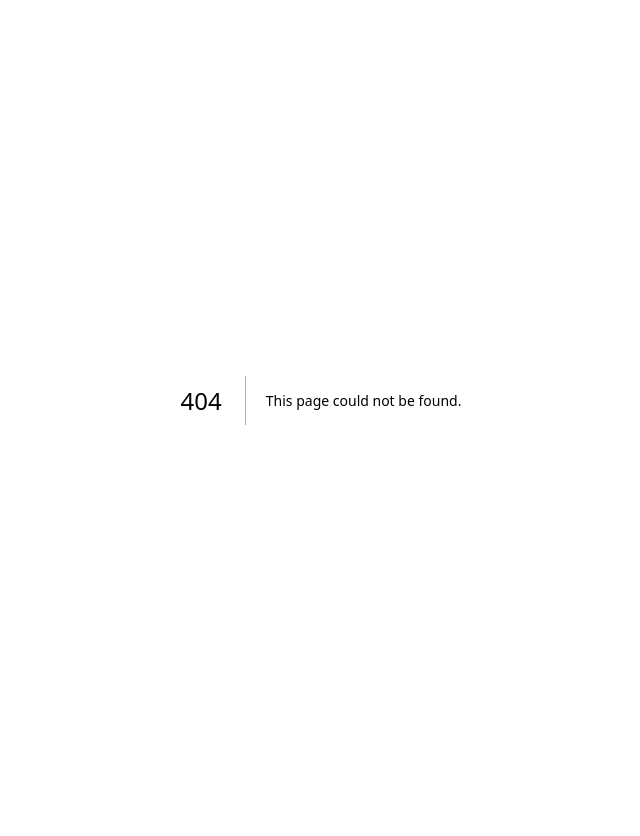
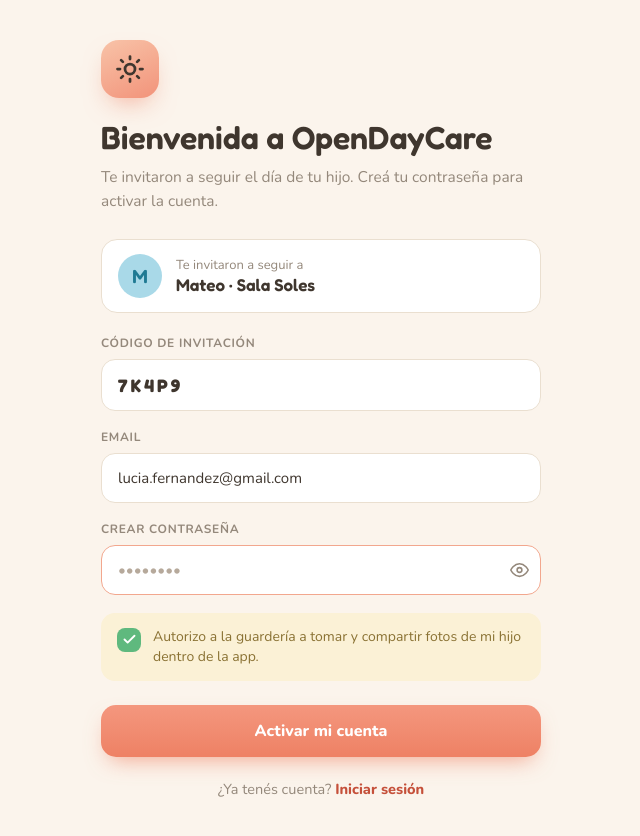
Before and after one commit to JoaquinFelix/06-open-daycare, a Next.js app: page /activar-cuenta in a window 1280 px wide. Before the commit this address had no page. Shown: the top 836 px of the page, without its empty margins (319-959 px from the left). Before the commit the page ends 800 px from the top, so only its background shows below. Built offline with nearby package versions, Linux system fonts and the light colour scheme.

Commit message:
Paso 6 (crear components/auth/ActivateAccountScreen.tsx con estructura, estado, validación, toggle y navegación) y Paso 7

```diff
--- /dev/null
+++ b/app/(auth)/activar-cuenta/page.tsx
@@ -0,0 +1,11 @@
+import type { Metadata } from "next";
+import { ActivateAccountScreen } from "@/components/auth/ActivateAccountScreen";
+
+export const metadata: Metadata = {
+  title: "Activar cuenta · OpenDayCare",
+};
+
+// Fuera del AppShell: la activación no lleva sidebar.
+export default function ActivateAccountPage() {
+  return <ActivateAccountScreen />;
+}
--- /dev/null
+++ b/components/auth/ActivateAccountScreen.tsx
@@ -0,0 +1,208 @@
+"use client";
+
+import { useState, type FormEvent } from "react";
+import Link from "next/link";
+import { useRouter } from "next/navigation";
+import { FieldError } from "@/components/auth/FieldError";
+import { Icon } from "@/components/ui/icons";
+
+type ActivateErrors = { code: boolean; email: boolean; password: boolean };
+
+// Réplica de references/pantallas/activar-cuenta.dc.html.
+export function ActivateAccountScreen() {
+  const router = useRouter();
+  const [code, setCode] = useState("7K4P9");
+  const [email, setEmail] = useState("lucia.fernandez@gmail.com");
+  const [password, setPassword] = useState("");
+  const [consent, setConsent] = useState(true);
+  const [showPassword, setShowPassword] = useState(false);
+  const [errors, setErrors] = useState<ActivateErrors>({
+    code: false,
+    email: false,
+    password: false,
+  });
+
+  function updateField(field: keyof ActivateErrors, value: string) {
+    if (field === "code") setCode(value);
+    else if (field === "email") setEmail(value);
+    else setPassword(value);
+    setErrors((prev) => (prev[field] ? { ...prev, [field]: false } : prev));
+  }
+
+  function handleSubmit(event: FormEvent<HTMLFormElement>) {
+    event.preventDefault();
+    const nextErrors: ActivateErrors = {
+      code: code.trim() === "",
+      email: email.trim() === "",
+      password: password === "",
+    };
+    if (nextErrors.code || nextErrors.email || nextErrors.password) {
+      setErrors(nextErrors);
+      return;
+    }
+    router.push("/");
+  }
+
+  const fieldBorder = (hasError: boolean, rest?: string) =>
+    hasError ? "border-primary-deep" : (rest ?? "border-[#EADFD0]");
+
+  return (
+    <div className="flex min-h-screen items-center justify-center bg-[#FBF4EC] p-6 md:p-10">
+      <div className="w-full max-w-[440px]">
+        <div className="mb-[22px] flex h-[58px] w-[58px] items-center justify-center rounded-[18px] bg-[linear-gradient(155deg,#F8C3A8,#F2937A)] shadow-[0_12px_26px_-10px_rgba(238,129,100,.65)]">
+          <Icon name="sun" size={30} strokeWidth={2.2} />
+        </div>
+
+        <h1 className="mb-2 font-display text-[32px] leading-[1.15] font-semibold text-ink">
+          Bienvenida a OpenDayCare
+        </h1>
+        <p className="mb-[26px] text-[15.5px] leading-[1.55] text-ink-soft">
+          Te invitaron a seguir el día de tu hijo. Creá tu contraseña para
+          activar la cuenta.
+        </p>
+
+        <div className="mb-[22px] flex items-center gap-[14px] rounded-2xl border-[1.5px] border-[#EADFD0] bg-white p-[14px_16px]">
+          <span className="flex h-[44px] w-[44px] flex-none items-center justify-center rounded-full bg-[#A9D9E8] font-display text-[19px] font-semibold text-[#1F7A93]">
+            M
+          </span>
+          <span className="min-w-0">
+            <span className="block text-[13px] text-ink-soft">
+              Te invitaron a seguir a
+            </span>
+            <span className="block font-display text-[17px] font-semibold text-ink">
+              Mateo · Sala Soles
+            </span>
+          </span>
+        </div>
+
+        <form onSubmit={handleSubmit} noValidate>
+          <div className="mb-[18px]">
+            <label
+              htmlFor="activate-code"
+              className="mb-2 block text-[12px] font-bold tracking-[0.7px] text-ink-soft"
+            >
+              CÓDIGO DE INVITACIÓN
+            </label>
+            <input
+              id="activate-code"
+              type="text"
+              value={code}
+              onChange={(event) => updateField("code", event.target.value)}
+              aria-invalid={errors.code}
+              className={`w-full rounded-[14px] border-[1.5px] bg-white px-4 py-[14px] font-display text-[18px] font-bold tracking-[3px] text-ink outline-none placeholder:text-[#B6A99B] focus-visible:ring-2 focus-visible:ring-accent ${fieldBorder(
+                errors.code,
+              )}`}
+            />
+            {errors.code && <FieldError />}
+          </div>
+
+          <div className="mb-[18px]">
+            <label
+              htmlFor="activate-email"
+              className="mb-2 block text-[12px] font-bold tracking-[0.7px] text-ink-soft"
+            >
+              EMAIL
+            </label>
+            <input
+              id="activate-email"
+              type="email"
+              value={email}
+              onChange={(event) => updateField("email", event.target.value)}
+              aria-invalid={errors.email}
+              className={`w-full rounded-[14px] border-[1.5px] bg-white px-4 py-[14px] text-[15px] text-ink outline-none placeholder:text-[#B6A99B] focus-visible:ring-2 focus-visible:ring-accent ${fieldBorder(
+                errors.email,
+              )}`}
+            />
+            {errors.email && <FieldError />}
+          </div>
+
+          <div className="mb-[18px]">
+            <label
+              htmlFor="activate-password"
+              className="mb-2 block text-[12px] font-bold tracking-[0.7px] text-ink-soft"
+            >
+              CREAR CONTRASEÑA
+            </label>
+            <div className="relative">
+              <input
+                id="activate-password"
+                type={showPassword ? "text" : "password"}
+                value={password}
+                onChange={(event) =>
+                  updateField("password", event.target.value)
+                }
+                placeholder="••••••••"
+                aria-invalid={errors.password}
+                className={`w-full rounded-[14px] border-[1.5px] bg-white px-4 py-[14px] pr-11 text-[15px] text-ink outline-none placeholder:text-[#B6A99B] focus-visible:ring-2 focus-visible:ring-accent ${fieldBorder(
+                  errors.password,
+                  "border-[#F2A78E]",
+                )}`}
+              />
+              <button
+                type="button"
+                onClick={() => setShowPassword((visible) => !visible)}
+                aria-label={
+                  showPassword ? "Ocultar contraseña" : "Mostrar contraseña"
+                }
+                className="absolute top-1/2 right-3 -translate-y-1/2 text-ink-soft"
+              >
+                <Icon name={showPassword ? "eye-off" : "eye"} size={19} />
+              </button>
+            </div>
+            {errors.password && <FieldError />}
+          </div>
+
+          <label className="mb-6 flex cursor-pointer items-start gap-3 rounded-[14px] bg-[#FBF1D6] p-[14px_16px]">
+            <input
+              type="checkbox"
+              checked={consent}
+              onChange={(event) => setConsent(event.target.checked)}
+              className="peer sr-only"
+            />
+            <span
+              aria-hidden="true"
+              className={`mt-px flex h-6 w-6 flex-none items-center justify-center rounded-[8px] peer-focus-visible:ring-2 peer-focus-visible:ring-accent ${
+                consent
+                  ? "bg-[#5FB97E]"
+                  : "border-[1.5px] border-[#DFD2BC] bg-white"
+              }`}
+            >
+              {consent && (
+                <svg
+                  width="15"
+                  height="15"
+                  viewBox="0 0 24 24"
+                  fill="none"
+                  stroke="#fff"
+                  strokeWidth="3"
+                  strokeLinecap="round"
+                  strokeLinejoin="round"
+                >
+                  <polyline points="20 6 9 17 4 12" />
+                </svg>
+              )}
+            </span>
+            <span className="text-[14px] leading-[1.45] text-[#8A7234]">
+              Autorizo a la guardería a tomar y compartir fotos de mi hijo dentro
+              de la app.
+            </span>
+          </label>
+
+          <button
+            type="submit"
+            className="block w-full rounded-[15px] bg-[linear-gradient(180deg,#F4977E,#EE8164)] py-[15px] text-center text-[16px] font-extrabold text-white shadow-[0_10px_22px_-8px_rgba(238,129,100,.7)]"
+          >
+            Activar mi cuenta
+          </button>
+        </form>
+
+        <p className="mt-[22px] text-center text-[14.5px] text-ink-soft">
+          ¿Ya tenés cuenta?{" "}
+          <Link href="/login" className="font-extrabold text-primary-deep">
+            Iniciar sesión
+          </Link>
+        </p>
+      </div>
+    </div>
+  );
+}
--- /dev/null
+++ b/components/auth/FieldError.tsx
@@ -0,0 +1,8 @@
+// Mensaje compartido de validación de los formularios de auth.
+export function FieldError() {
+  return (
+    <p className="mt-2 text-[13px] font-bold text-primary-deep">
+      Este campo es obligatorio.
+    </p>
+  );
+}
--- a/components/auth/LoginScreen.tsx
+++ b/components/auth/LoginScreen.tsx
@@ -3,6 +3,7 @@
 import { useState, type FormEvent } from "react";
 import Link from "next/link";
 import { useRouter } from "next/navigation";
+import { FieldError } from "@/components/auth/FieldError";
 import { Icon } from "@/components/ui/icons";
 
 type LoginErrors = { email: boolean; password: boolean };
@@ -93,7 +94,7 @@
                 value={email}
                 onChange={(event) => updateField("email", event.target.value)}
                 aria-invalid={errors.email}
-                className={`w-full rounded-[14px] border-[1.5px] bg-white px-4 py-[14px] text-[15px] text-ink outline-none placeholder:text-[#B6A99B] ${
+                className={`w-full rounded-[14px] border-[1.5px] bg-white px-4 py-[14px] text-[15px] text-ink outline-none placeholder:text-[#B6A99B] focus-visible:ring-2 focus-visible:ring-accent ${
                   errors.email ? "border-primary-deep" : "border-[#EADFD0]"
                 }`}
               />
@@ -117,7 +118,7 @@
                   }
                   placeholder="••••••••"
                   aria-invalid={errors.password}
-                  className={`w-full rounded-[14px] border-[1.5px] bg-white px-4 py-[14px] pr-11 text-[15px] text-ink outline-none placeholder:text-[#B6A99B] ${
+                  className={`w-full rounded-[14px] border-[1.5px] bg-white px-4 py-[14px] pr-11 text-[15px] text-ink outline-none placeholder:text-[#B6A99B] focus-visible:ring-2 focus-visible:ring-accent ${
                     errors.password ? "border-primary-deep" : "border-[#EADFD0]"
                   }`}
                 />
@@ -160,11 +161,3 @@
     </div>
   );
 }
-
-function FieldError() {
-  return (
-    <p className="mt-2 text-[13px] font-bold text-primary-deep">
-      Este campo es obligatorio.
-    </p>
-  );
-}
```
